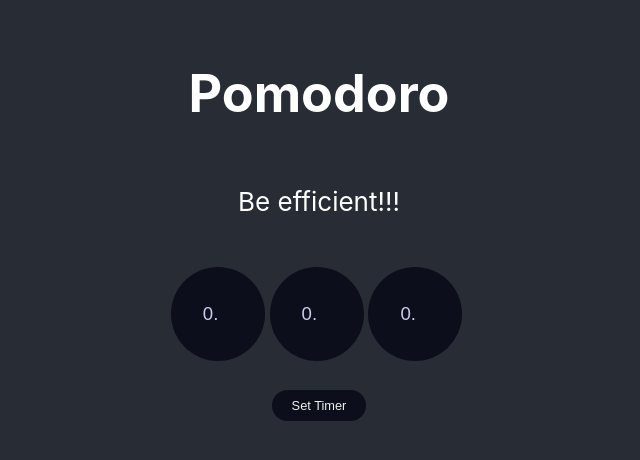
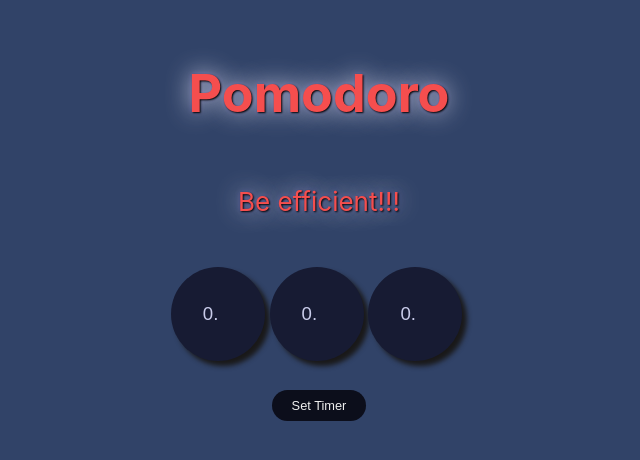
Before and after one commit to filipposk98/Create-an-App, a React (Create React App) app in the folder my-app/: page / in a window 1280 px wide. Shown: the part 174-634 px from the top of the page, without its empty margins (321-961 px from the left). Built offline with nearby package versions, Linux system fonts and the light colour scheme.

Commit message:
style changes

```diff
--- a/my-app/src/App.css
+++ b/my-app/src/App.css
@@ -14,14 +14,15 @@
 }
 
 .App-header {
-  background-color: #282c34;
+  background-color: #314368;
   min-height: 100vh;
   display: flex;
   flex-direction: column;
   align-items: center;
   justify-content: center;
   font-size: calc(10px + 2vmin);
-  color: white;
+  color: rgb(245, 78, 78);
+  text-shadow: 1px 1px 2px black, 0 0 25px rgb(218, 218, 236), 0 0 5px rgb(79, 79, 155);
 }
 
 .App-link {
@@ -122,11 +123,12 @@ button {
   height: 30px;
   width: 30px;
   padding: 2rem;
-  background-color: #0C0E1B;
+  background-color: #171b33;
   color:#C9CCEA;
   border: none;
   border-radius: 50%;
   margin-right: 0.3rem;
   text-align: center;
   font-size: 14pt;
+  box-shadow: 5px 5px 5px rgb(26, 25, 25);
 }
--- a/my-app/src/App.js
+++ b/my-app/src/App.js
@@ -4,8 +4,9 @@ import './App.css';
 // import RemoveValue from './Component/ButtonRemove/ButtonRemove.js';
 // import ToggleVisibilityBtn from "./Component/toggleVisability/toggleVisibility";
 // import React, { useEffect, useContext } from 'react'
+
 import Button from './Component/Button'
-// import CountdownAnimation from './Components/CountdownAnimation'
+import CountdownAnimation from "./Component/CountdownAnimation";
 import SetPomodoro from './Component/SetPomodoro'
 // import { SettingsContext } from './context/SettingsContext'
 
@@ -21,6 +22,7 @@ return (
         <h1>Pomodoro</h1>
         <p>Be efficient!!!</p>
         <SetPomodoro/>
+        {/* <CountdownAnimation/> */}
 
 
 
--- a/my-app/src/Component/SetPomodoro.js
+++ b/my-app/src/Component/SetPomodoro.js
@@ -34,6 +34,7 @@ const SetPomodoro = () => {
                 })
                 break;
         }
+        console.log(newTimer)
     }
     const handleSubmit = e => {
         e.preventDefault()
```
